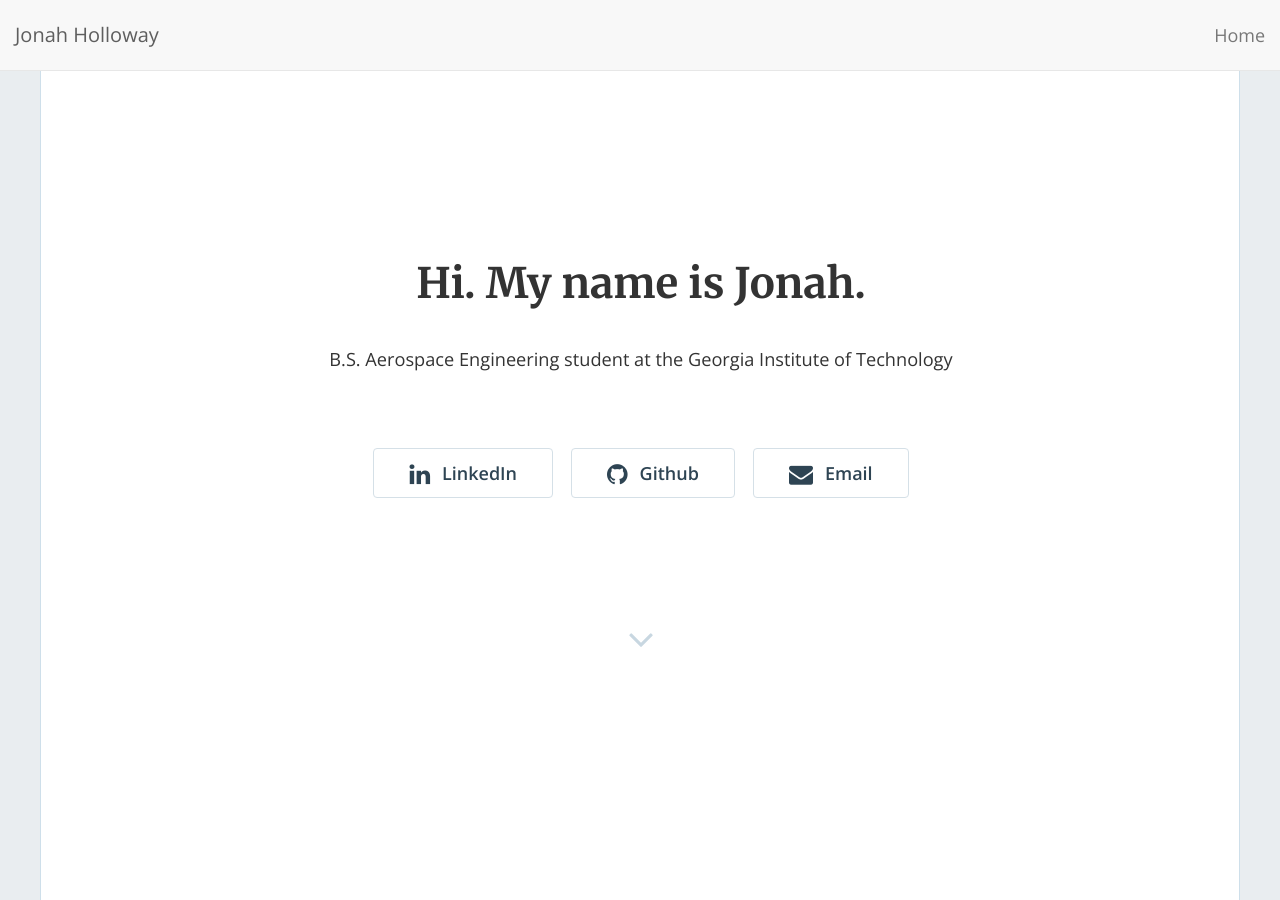
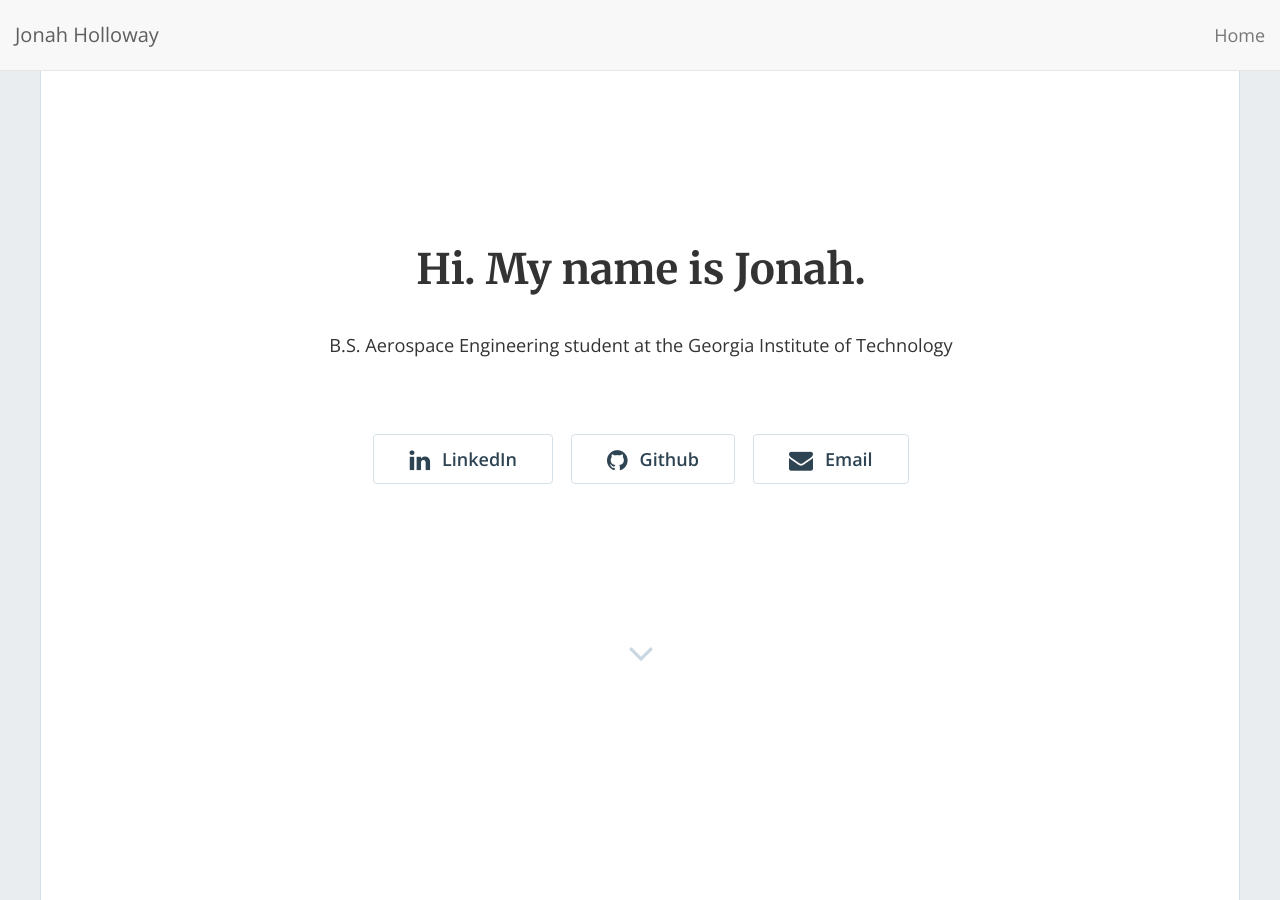
Before and after one commit to jonahholloway/jonahholloway.github.io, a Jekyll site: the page built from index.html, in a window 1280 px wide and 900 px high. Built offline with Jekyll 4.4.1, drawn with Linux system fonts in a browser that asks for light colours; nearby versions of some CDN libraries; the list of posts is cut into pages by our own code.

Commit message:
Update style.scss

```diff
--- a/css/style.scss
+++ b/css/style.scss
@@ -148,7 +148,7 @@
   width: 60%;
   margin: 0 auto;
   display: table;
-  margin-bottom: 6em;
+  margin-bottom: 8em;
   @include bp-medium {
     width: 100%;
   }
@@ -235,7 +235,7 @@
     margin-top: 2em;
   }
   .break {
-    margin: 4em 0;
+    margin: 6em 0;
     @include bp-xsmall {
       margin: 2em 0;
     }
```
